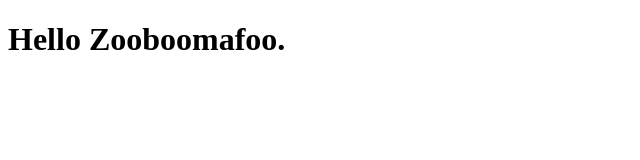
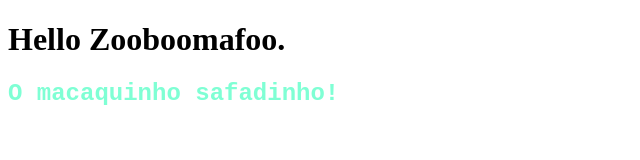
Before and after one commit to GMDEVIT/TesteGITUNIFG, a plain HTML site: page index.html in a window 1280 px wide. Shown: the whole page, without its empty margins (0-640 px from the left). Drawn offline with Linux system fonts and the light colour scheme.

Commit message:
segundo commit adicionei subtitle e estilos

```diff
--- a/index.html
+++ b/index.html
@@ -6,6 +6,9 @@
     <title>My first project!</title>
 </head>
 <body>
+    <hgroup>
     <h1>Hello Zooboomafoo.</h1>
+    <h2 style="color: aquamarine; font-family: 'Courier New', Courier, monospace;">O macaquinho safadinho!</h2>
+    </hgroup>
 </body>
 </html>
```
